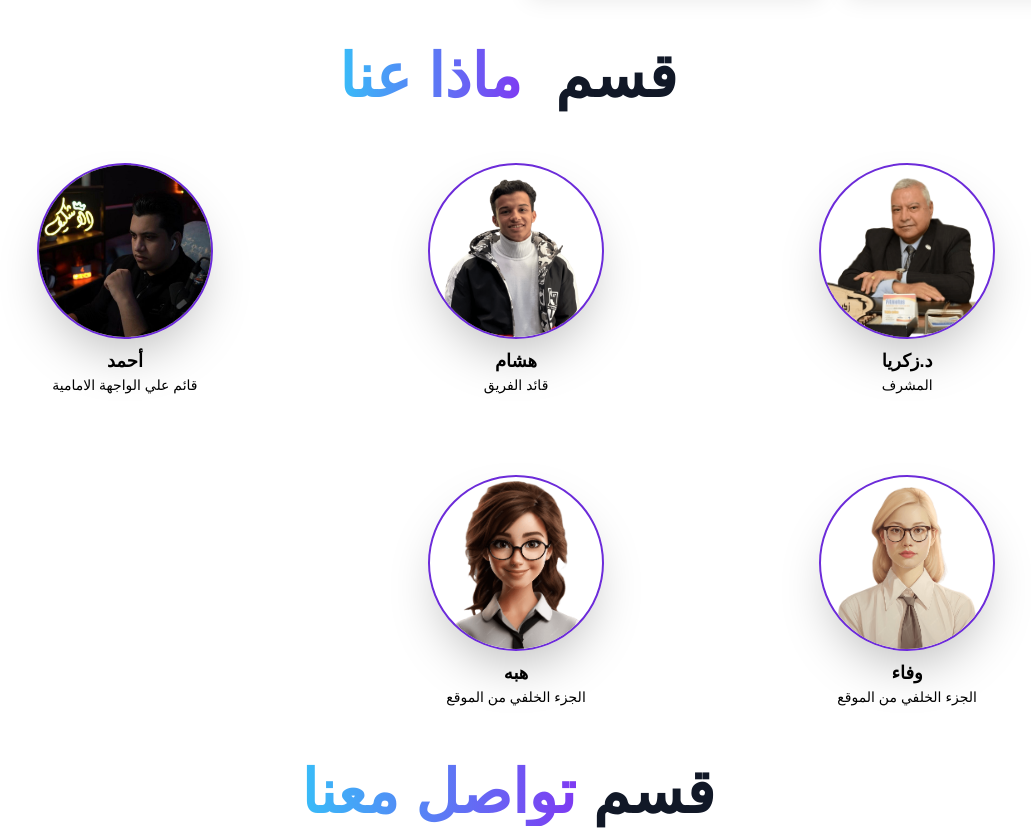
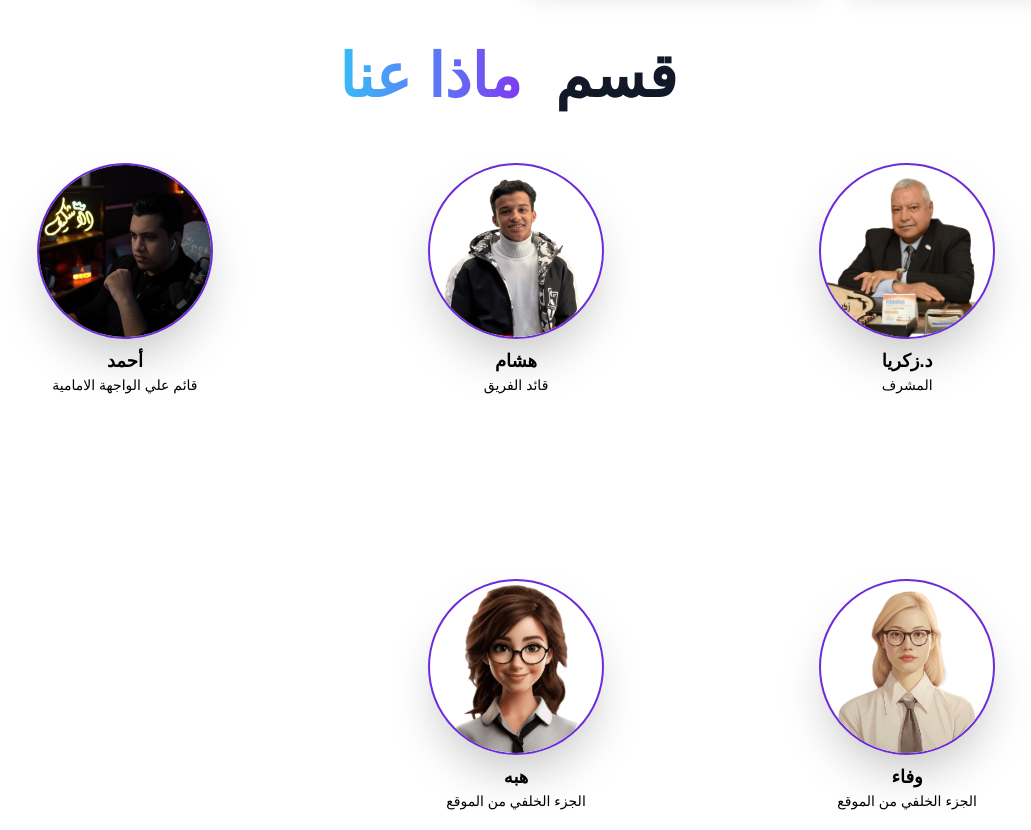
Before and after one commit to muhammad-nabih/blog, a Next.js app: page / in a window 1280 px wide. Shown: the part 2020-2850 px from the top of the page, without its empty margins (124-1155 px from the left). Built offline with nearby package versions, Linux system fonts and the light colour scheme; a web font is replaced by a local one.

Commit message:
add padding bottom to about section

```diff
--- a/src/components/AboutUs/AboutUs.jsx
+++ b/src/components/AboutUs/AboutUs.jsx
@@ -53,8 +53,7 @@
   return (
     <>
       <div className="container mx-auto  w-11/12 overflow-hidden">
-
-        <div className="grid grid-cols-2 md:grid-cols-3 w-full lg:grid-cols-3 gap-y-8 text-center">
+        <div className="grid grid-cols-2 md:grid-cols-3 w-full lg:grid-cols-3 gap-y-8 text-center min-h-screen max-sm:pb-16">
           {students.map((student, index) => (
             <motion.div
               key={index}
```
